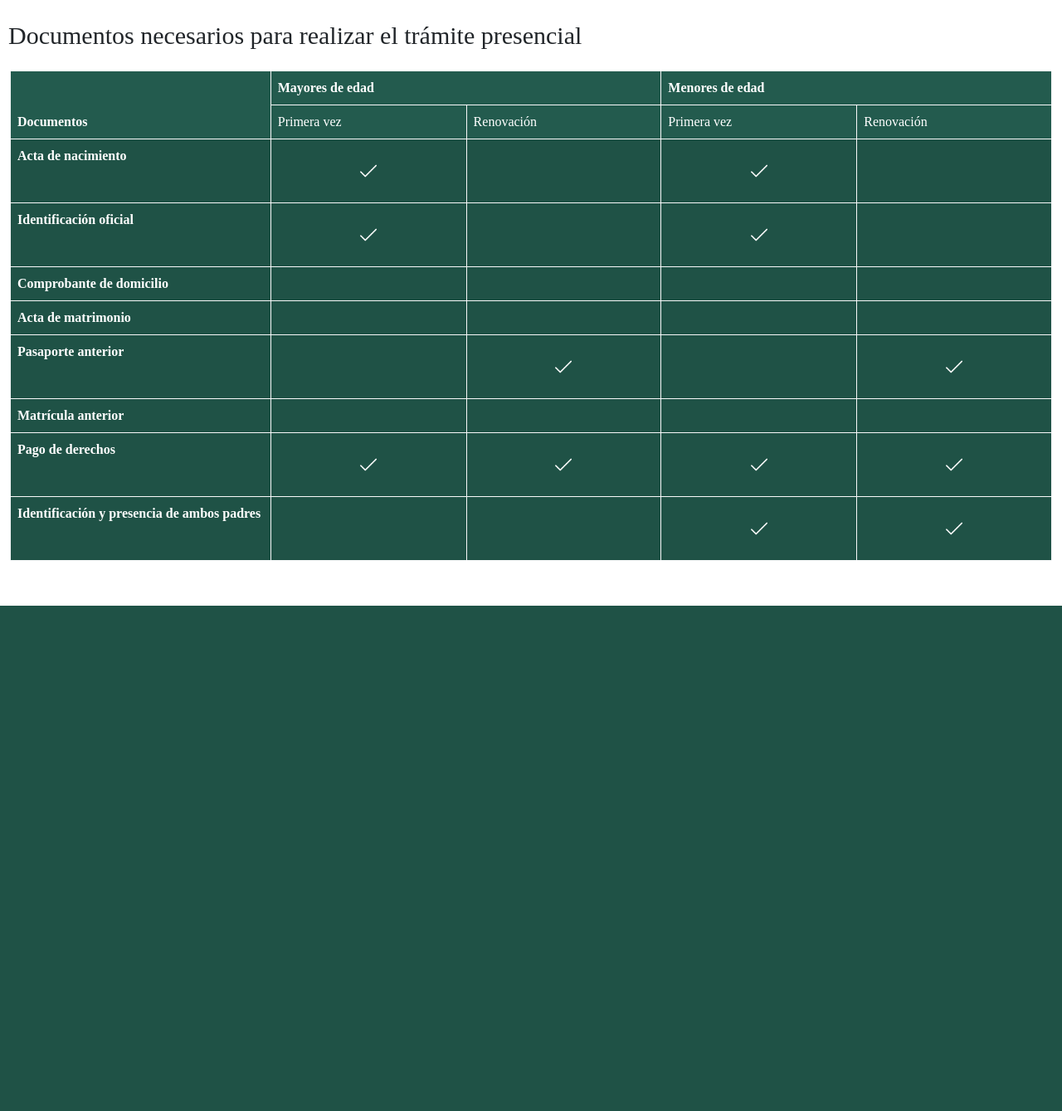
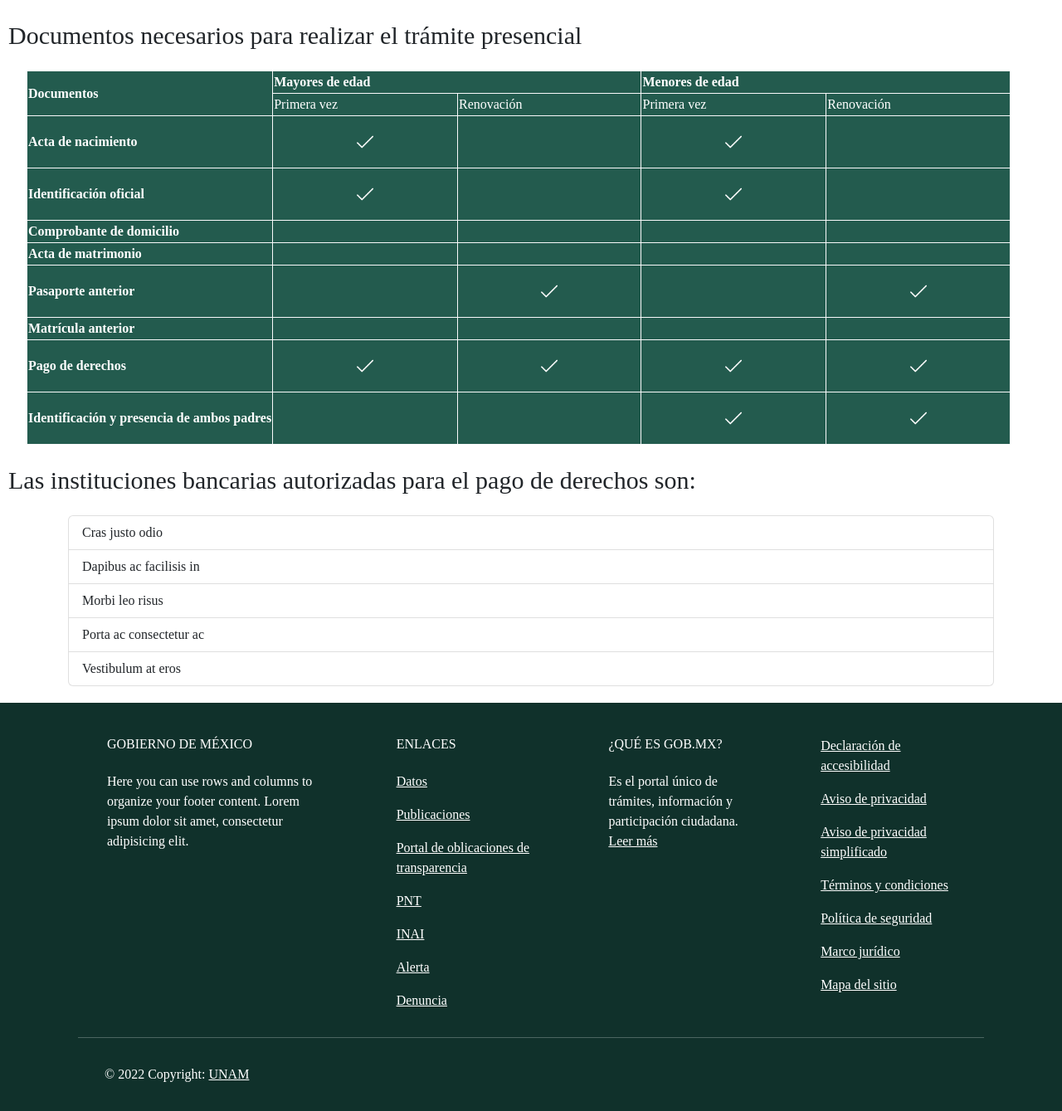
Before and after one commit to DavidBautistaC1298/ProyectoDIU, a Django app: template ProyectoDjango/proyectoDIU/pasaportes/templates/tramitepresencial.html in a window 1280 px wide. Shown: the part 70-1409 px from the top of the page at 83% size. Before the commit the page ends 800 px from the top, so only its background shows below. Run offline with Django 3.2, Linux system fonts and the light colour scheme; the template is opened without the code that fills it, so the values that code supplies are empty.

Commit message:
se modificó la vista para el tramite presencial

```diff
--- a/ProyectoDjango/proyectoDIU/pasaportes/templates/tramitepresencial.html
+++ b/ProyectoDjango/proyectoDIU/pasaportes/templates/tramitepresencial.html
@@ -35,8 +35,8 @@
 
     <p class="title">Documentos necesarios para realizar el trámite presencial</p>
     <!-- Tabla -->
-    <div class="container-fluid">
-      <table class="table table-bordered border-light text-white green-color">
+    <div class="container-fluid space">
+      <table class="table.de table-responsive table-bordered border-light text-white margin-lr-20 green-color">
         <thead>
           <tr>
             <th rowspan="2" scope="col">Documentos</th>
@@ -110,6 +110,135 @@
         </tbody>
       </table>
     </div>
+
+    <p class="title">Las instituciones bancarias autorizadas para el pago de derechos son:</p>
+    <!-- Lista de metodos de pago -->
+    <div class="container space">
+      <ul class="list-group">
+        <li class="list-group-item">Cras justo odio</li>
+        <li class="list-group-item">Dapibus ac facilisis in</li>
+        <li class="list-group-item">Morbi leo risus</li>
+        <li class="list-group-item">Porta ac consectetur ac</li>
+        <li class="list-group-item">Vestibulum at eros</li>
+      </ul>
+    </div>
+    <!-- Lista de metodos de pago -->
     <!-- tabla end -->
   </body>
+
+  <!-- footer -->
+  <footer class="text-center text-lg-start white-text darkgreen-color">
+    <!-- Grid container -->
+    <div class="container p-4 pb-0">
+      <!-- Section: Links -->
+      <section class="">
+        <!--Grid row-->
+        <div class="row">
+          <!-- Grid column -->
+          <div class="col-md-3 col-lg-3 col-xl-3 mx-auto mt-3">
+            <h6 class="text-uppercase mb-4 font-weight-bold">
+              Gobierno de México
+            </h6>
+            <p>
+              Here you can use rows and columns to organize your footer
+              content. Lorem ipsum dolor sit amet, consectetur adipisicing
+              elit.
+            </p>
+          </div>
+          <!-- Grid column -->
+
+          <hr class="w-100 clearfix d-md-none" />
+
+          <!-- Grid column -->
+          <div class="col-md-2 col-lg-2 col-xl-2 mx-auto mt-3">
+            <h6 class="text-uppercase mb-4 font-weight-bold">Enlaces</h6>
+            <p>
+              <a class="footer-text">Datos</a>
+            </p>
+            <p>
+              <a class="footer-text">Publicaciones</a>
+            </p>
+            <p>
+              <a class="footer-text">Portal de oblicaciones de transparencia</a>
+            </p>
+            <p>
+              <a class="footer-text">PNT</a>
+            </p>
+            <p>
+              <a class="footer-text">INAI</a>
+            </p>
+            <p>
+              <a class="footer-text">Alerta</a>
+            </p>
+            <p>
+              <a class="footer-text">Denuncia</a>
+            </p>
+          </div>
+          <!-- Grid column -->
+
+          <hr class="w-100 clearfix d-md-none" />
+
+          <!-- Grid column -->
+          <div class="col-md-3 col-lg-2 col-xl-2 mx-auto mt-3">
+            <h6 class="text-uppercase mb-4 font-weight-bold">
+              ¿Qué es gob.mx?
+            </h6>
+            <p class="footer-text">
+              Es el portal único de trámites, información y participación ciudadana.
+              <a class="footer-text">Leer más</a>
+            </p>
+          </div>
+          <!-- Grid column -->
+          <hr class="w-100 clearfix d-md-none" />
+          <!-- Grid column -->
+          <div class="col-md-3 col-lg-2 col-xl-2 mx-auto mt-3">
+            <p>
+              <a class="footer-text">Declaración de accesibilidad</a>
+            </p>
+            <p>
+              <a class="footer-text">Aviso de privacidad</a>
+            </p>
+            <p>
+              <a class="footer-text">Aviso de privacidad simplificado</a>
+            </p>
+            <p>
+              <a class="footer-text">Términos y condiciones</a>
+            </p>
+            <p>
+              <a class="footer-text">Política de seguridad</a>
+            </p>
+            <p>
+              <a class="footer-text">Marco jurídico</a>
+            </p>
+            <p>
+              <a class="footer-text">Mapa del sitio</a>
+            </p>
+          </div>
+          <!-- Grid column -->
+        </div>
+        <!--Grid row-->
+      </section>
+      <!-- Section: Links -->
+
+      <hr class="my-3">
+
+      <!-- Section: Copyright -->
+      <section class="p-3 pt-0">
+        <div class="row d-flex align-items-center">
+          <!-- Grid column -->
+          <div class="col-md-7 col-lg-8 text-center text-md-start">
+            <!-- Copyright -->
+            <div class="p-3">
+              © 2022 Copyright:
+              <a class="text-white" href="https://mdbootstrap.com/">UNAM</a>
+            </div>
+            <!-- Copyright -->
+          </div>
+        </div>
+      </section>
+      <!-- Section: Copyright -->
+    </div>
+    <!-- Grid container -->
+  </footer>
+  <!-- Footer -->
 </html>
--- a/ProyectoDjango/proyectoDIU/static/css/style.css
+++ b/ProyectoDjango/proyectoDIU/static/css/style.css
@@ -103,7 +103,7 @@
 }
 
 .margin-lr-20{
-  margin: 20px 20px;
+  margin: auto 20px auto 20px;
 }
 
 .title{
```
